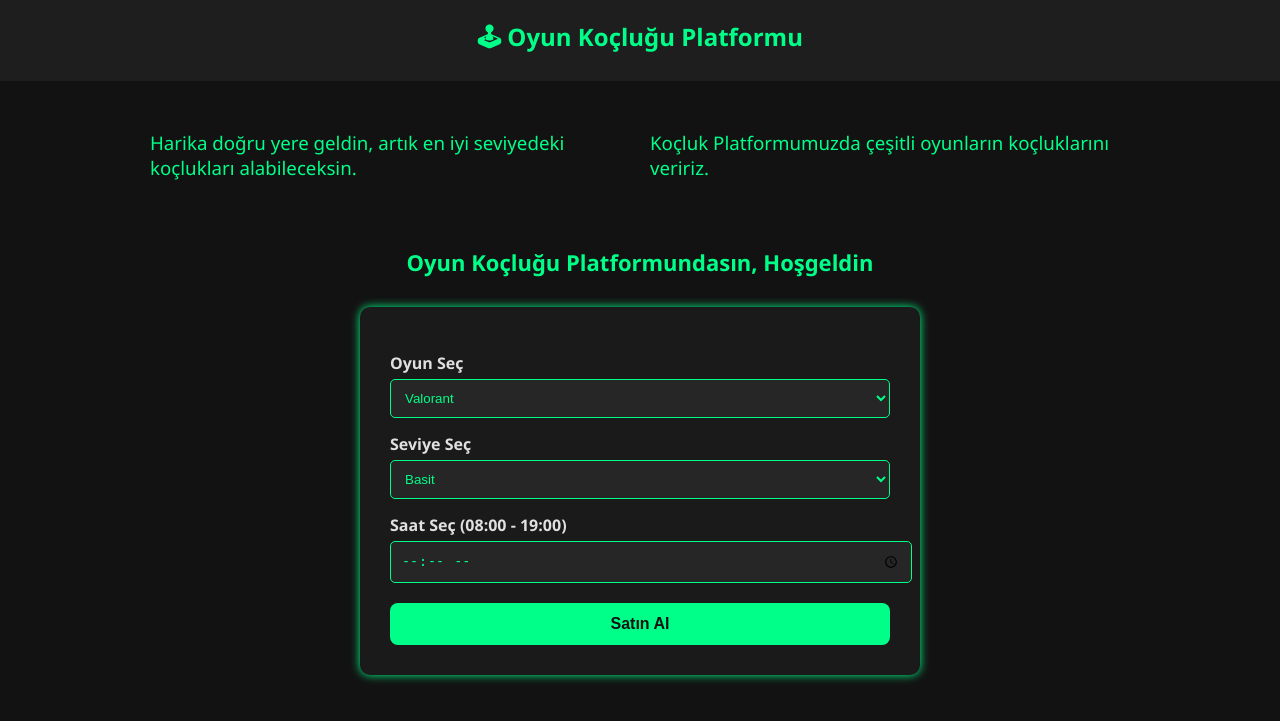
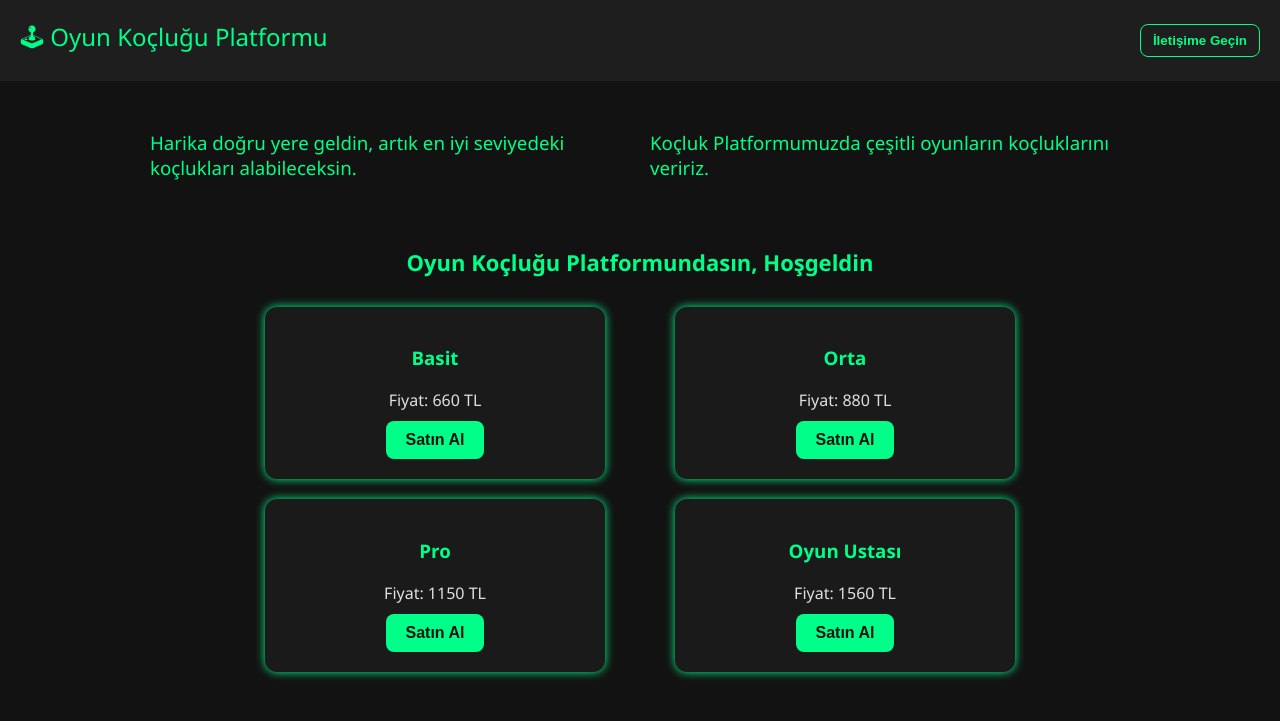
Before and after one commit to KeroRy1/GC-Game-Coaching, a Flask app: page / in a window 1280 px wide. Shown: the top 721 px of the page. Run offline with Flask 3, Linux system fonts and the light colour scheme; parts of the project's set-up code (start-up, migrations or seed data) failed here and were passed over.

Commit message:
Update index.html

```diff
--- a/templates/index.html
+++ b/templates/index.html
@@ -16,10 +16,26 @@
         header {
             background-color: #1e1e1e;
             padding: 20px;
-            text-align: center;
             font-size: 24px;
             color: #00ff88;
+            display: flex;
+            justify-content: space-between;
+            align-items: center;
+        }
+
+        .contact-btn {
+            background-color: transparent;
+            color: #00ff88;
+            border: 1px solid #00ff88;
+            padding: 8px 12px;
+            border-radius: 8px;
+            cursor: pointer;
             font-weight: bold;
+        }
+
+        .contact-btn:hover {
+            background-color: #00ff88;
+            color: #121212;
         }
 
         .welcome-section {
@@ -52,46 +68,100 @@
             font-size: 22px;
         }
 
-        .container {
-            max-width: 500px;
-            margin: 30px auto 50px;
-            background-color: #1a1a1a;
-            padding: 30px;
-            border-radius: 10px;
-            box-shadow: 0 0 10px #00ff88;
+        .package-list {
+            max-width: 800px;
+            margin: 30px auto;
+            display: flex;
+            flex-wrap: wrap;
+            justify-content: space-around;
+            gap: 20px;
         }
 
-        label {
-            display: block;
-            margin: 15px 0 5px;
-            font-weight: bold;
+        .package {
+            background-color: #1a1a1a;
+            padding: 20px;
+            border-radius: 12px;
+            box-shadow: 0 0 10px #00ff88;
+            width: 300px;
+            text-align: center;
         }
 
-        select, input[type="time"] {
-            width: 100%;
-            padding: 10px;
-            border-radius: 5px;
-            background-color: #262626;
+        .package h3 {
             color: #00ff88;
-            border: 1px solid #00ff88;
         }
 
-        button {
-            margin-top: 20px;
+        .package p {
+            margin: 10px 0;
+        }
+
+        .package button {
             background-color: #00ff88;
             color: #121212;
-            padding: 12px;
-            width: 100%;
+            padding: 10px 20px;
             border: none;
             border-radius: 8px;
             font-size: 16px;
             font-weight: bold;
             cursor: pointer;
-            transition: background 0.3s ease;
         }
 
-        button:hover {
+        .package button:hover {
             background-color: #00cc66;
+        }
+
+        /* Modal */
+        .modal {
+            display: none;
+            position: fixed;
+            z-index: 999;
+            left: 0;
+            top: 0;
+            width: 100%;
+            height: 100%;
+            overflow: auto;
+            background-color: rgba(0,0,0,0.85);
+        }
+
+        .modal-content {
+            background-color: #1e1e1e;
+            margin: 10% auto;
+            padding: 20px;
+            border: 1px solid #00ff88;
+            border-radius: 12px;
+            width: 90%;
+            max-width: 400px;
+        }
+
+        .modal-content h3 {
+            color: #00ff88;
+            text-align: center;
+        }
+
+        .modal-content label, select, input {
+            display: block;
+            width: 100%;
+            margin-top: 10px;
+            padding: 8px;
+            background-color: #262626;
+            color: #00ff88;
+            border: 1px solid #00ff88;
+            border-radius: 6px;
+        }
+
+        .modal-content button {
+            margin-top: 15px;
+        }
+
+        .close {
+            color: #ccc;
+            float: right;
+            font-size: 24px;
+            font-weight: bold;
+            cursor: pointer;
+        }
+
+        .close:hover {
+            color: red;
         }
 
         @media (max-width: 600px) {
@@ -106,6 +176,7 @@
 
 <header>
     🕹 Oyun Koçluğu Platformu
+    <button class="contact-btn" onclick="alert('İletişim: +90 505 571 94 17')">İletişime Geçin</button>
 </header>
 
 <div class="welcome-section">
@@ -121,30 +192,69 @@
     <h2>Oyun Koçluğu Platformundasın, Hoşgeldin</h2>
 </div>
 
-<div class="container">
-    <form action="/purchase" method="POST">
-        <label for="game">Oyun Seç</label>
-        <select name="game" id="game" required>
-            <option value="Valorant">Valorant</option>
-            <option value="LoL">League of Legends</option>
-            <option value="CS2">CS2</option>
-            <option value="Apex">Apex Legends</option>
-        </select>
+<div class="package-list">
+    <div class="package">
+        <h3>Basit</h3>
+        <p>Fiyat: 660 TL</p>
+        <button onclick="openModal('Basit')">Satın Al</button>
+    </div>
+    <div class="package">
+        <h3>Orta</h3>
+        <p>Fiyat: 880 TL</p>
+        <button onclick="openModal('Orta')">Satın Al</button>
+    </div>
+    <div class="package">
+        <h3>Pro</h3>
+        <p>Fiyat: 1150 TL</p>
+        <button onclick="openModal('Pro')">Satın Al</button>
+    </div>
+    <div class="package">
+        <h3>Oyun Ustası</h3>
+        <p>Fiyat: 1560 TL</p>
+        <button onclick="openModal('Oyun Ustası')">Satın Al</button>
+    </div>
+</div>
 
-        <label for="level">Seviye Seç</label>
-        <select name="level" id="level" required>
-            <option value="Basit">Basit</option>
-            <option value="Orta">Orta</option>
-            <option value="Pro">Pro</option>
-            <option value="Oyun Ustası">Oyun Ustası</option>
-        </select>
+<!-- Modal -->
+<div id="purchaseModal" class="modal">
+    <div class="modal-content">
+        <span class="close" onclick="closeModal()">&times;</span>
+        <h3>Koçluk Bilgileri</h3>
+        <form action="/checkout" method="POST">
+            <input type="hidden" id="selectedPackage" name="package">
+            <label for="game">Oyun Seç:</label>
+            <select name="game" required>
+                <option value="Valorant">Valorant</option>
+                <option value="LoL">League of Legends</option>
+                <option value="CS2">CS2</option>
+                <option value="Apex">Apex</option>
+            </select>
 
-        <label for="time">Saat Seç (08:00 - 19:00)</label>
-        <input type="time" name="time" min="08:00" max="19:00" required>
+            <label for="time">Saat Seç (08:00 - 19:00):</label>
+            <input type="time" name="time" min="08:00" max="19:00" required>
 
-        <button type="submit">Satın Al</button>
-    </form>
+            <button type="submit">Ödeme Yap</button>
+        </form>
+    </div>
 </div>
+
+<script>
+    function openModal(pkg) {
+        document.getElementById('purchaseModal').style.display = 'block';
+        document.getElementById('selectedPackage').value = pkg;
+    }
+
+    function closeModal() {
+        document.getElementById('purchaseModal').style.display = 'none';
+    }
+
+    window.onclick = function(event) {
+        const modal = document.getElementById('purchaseModal');
+        if (event.target == modal) {
+            modal.style.display = 'none';
+        }
+    }
+</script>
 
 </body>
 </html>
```
